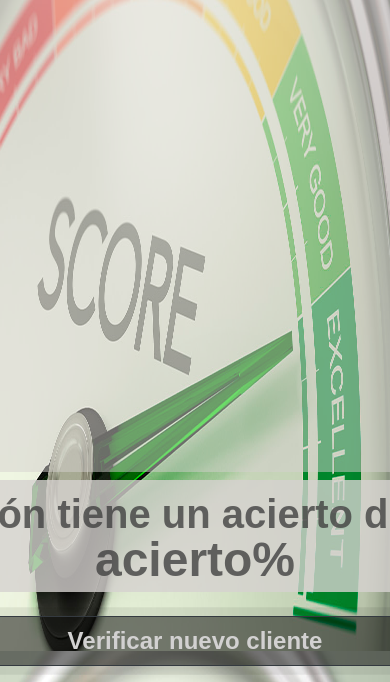
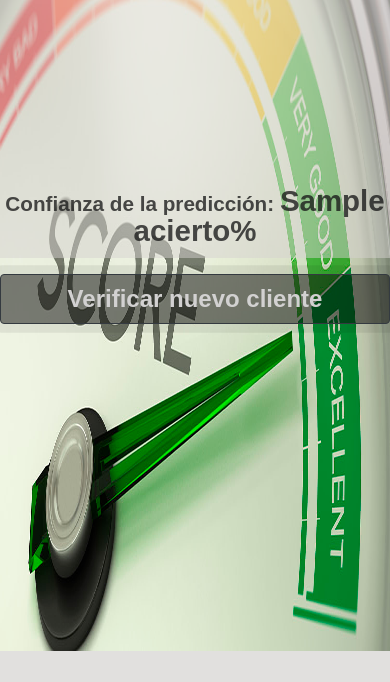
Before and after one commit to JulioLaz/Credit_Scoring_Prediction_app, a Flask app: template templates/resultado.html in a window 390 px wide; the page is wider, and only the part inside the window is pictured. Shown: the part 193-875 px from the top of that part. After the commit the page ends 844 px from the top of that part, so only its background shows below. Run offline with Flask 3, Linux system fonts and the light colour scheme; the template is opened without the code that fills it: most values are stand-ins (such as "Sample title", 1, 10 or a date in 2020); some libraries are stand-ins or nearby versions.

Commit message:
responsive

```diff
--- a/static/css/style.css
+++ b/static/css/style.css
@@ -46,7 +46,6 @@ form {
     display: flex;
     justify-content: space-around;
     flex-direction: column;
-
     background-color: rgba(214, 211, 211, 0.5);
     font-family: Verdana, Geneva, Tahoma, sans-serif;
     margin: 1rem 0;
@@ -66,6 +65,7 @@ h2 {
     font-style: italic;
     text-align: center;
     font-weight: 600;
+    padding-top: .2rem;
 }
 
 h3 {
@@ -87,11 +87,6 @@ img {
     align-items: center;
 }
 
-.grafica {
-    background-color: rgba(214, 210, 208, 0.5);
-
-}
-
 .btn-outline-dark {
     font-family: Arial, Helvetica, sans-serif;
     font-size: 1.5rem;
@@ -100,23 +95,27 @@ img {
 }
 
 .btn_volver {
-    width: 1000px;
+    align-items: center;
+    min-width: 1000px;
 }
 
 p {
     font-family: Arial, Helvetica, sans-serif;
-    background-color: rgba(214, 210, 208, 0.8);
-    font-size: 2.5rem;
+    background-color: rgba(214, 210, 208, 0.5);
     font-weight: 700;
-    color: rgba(61, 61, 61, 0.779);
+    color: rgba(24, 24, 24, 0.779);
     text-align: center;
-    padding: .5rem;
-    margin: .5rem;
-    width: 1000px;
+    padding: .8rem 0;
+    /* width: 100%; */
+    overflow: hidden;
+    word-wrap: break-word;
+    font-size: calc(1rem + 1.2vw);
+    /* max-width: 1000px; */
+    min-width: 1000px;
 }
 
 span {
-    font-size: 3rem;
+    font-size: calc(1.5rem + 1.4vw);
     font-weight: 800;
 }
 
@@ -177,3 +176,60 @@ span {
         color: darkgray
     }
 }
+
+@media (max-width: 1000px) {
+    .form-group {
+      display:flex;
+      flex-direction: column;
+      align-items: center;
+    }
+    p{
+        /* min-width: 1000px; */
+        min-width: 100%;
+
+    }
+    .btn_volver{
+        min-width: 100%;
+
+    }
+    .autor{
+        align-items: center;
+        justify-content: center;
+        flex-direction: column;
+        margin-right: 0;
+
+    }
+    h1{
+        font-size: 2rem;
+    }
+    .clickme{
+        font-size: 1rem;
+        font-weight: 600;
+        padding: .5rem 0;
+        background-color: rgba(214, 210, 208, 0.5);
+
+    }
+    label{
+        font-size: 1.2rem;
+        font-weight: 500;
+    }
+    .form-group{
+        margin-bottom: .8rem;
+    }
+  }
+
+.grafica {
+    max-width: 100%; /* Ajusta el ancho máximo al 100% del contenedor */
+    overflow: hidden; /* Evita que el canvas se desborde si el contenedor es más pequeño */
+    background-color: rgba(214, 210, 208, 0.5);
+    }
+
+.grafico {
+    width: 100%; /* Ajusta el ancho del canvas al 100% */
+    height: auto; /* La altura se ajustará automáticamente para mantener la relación de aspecto */
+}
+
+.about{
+    display: flex;
+    flex-wrap: row;
+}
--- a/templates/resultado.html
+++ b/templates/resultado.html
@@ -14,20 +14,18 @@
 
 <div class="container mt-5">
     <h1 class="h1">Resultado de Predicción</h1>
-    <!-- <h2>{{ resultado }}</h2> -->
 </div>
+
 <div class="canva">
     <div class="centrado">
 
         <div class="grafica ">
-            <canvas class="grafico" id="grafica" width="1000" height="470" ></canvas>
+            <canvas class="grafico" id="grafica" width="1000" height="440" ></canvas>
         </div>
 
     </div>
-    <div class="">
-        <p>La predicción tiene un acierto del <span>{{acierto}}% </span></p>
-    </div>
-        <a href="{{ url_for('index') }}" class="btn btn-outline-dark btn_title btn_volver">Verificar nuevo cliente</a>
+    <p class="" >Confianza de la predicción: <span>{{acierto}}% </span></p>
+    <a href="{{ url_for('index') }}" class="btn btn-outline-dark btn_title btn_volver">Verificar nuevo cliente</a>
 </div>
 
 <script>
```
Also changed, not shown: templates/index.html (+9 -11 lines).
